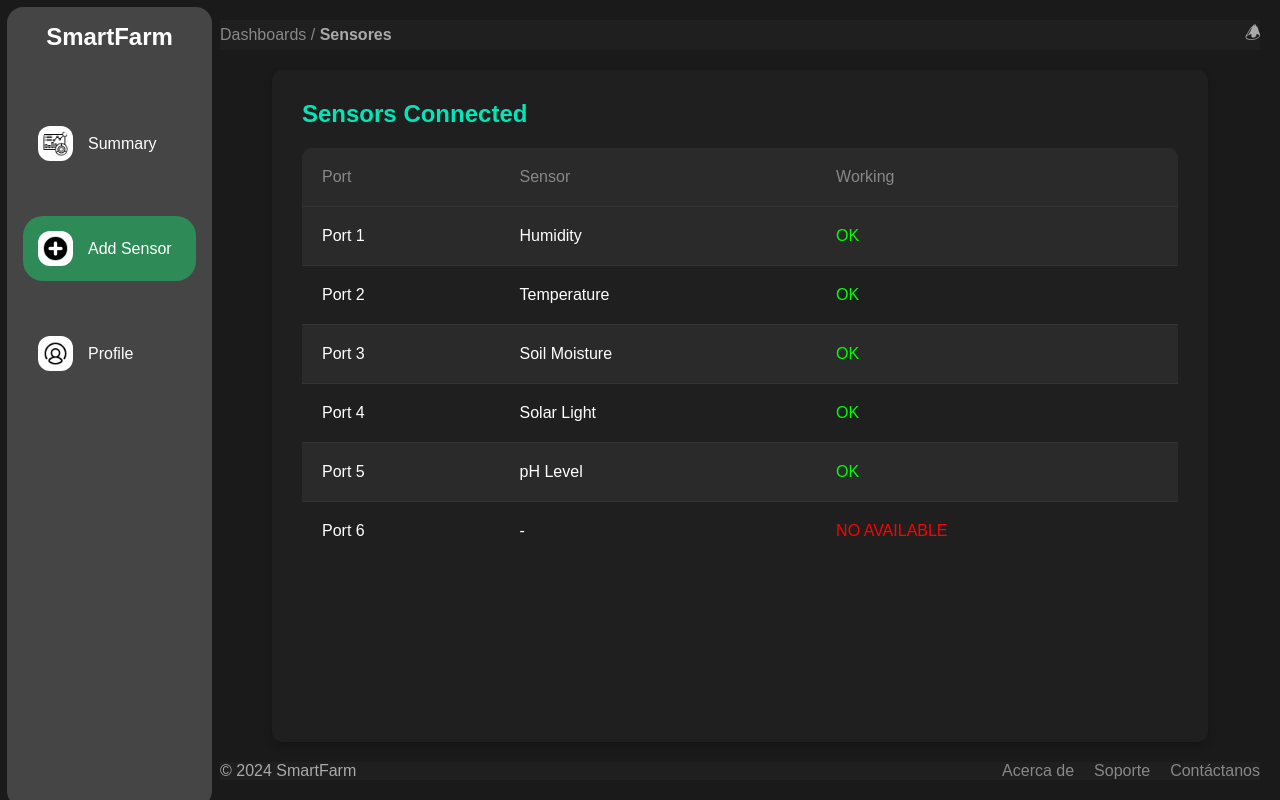
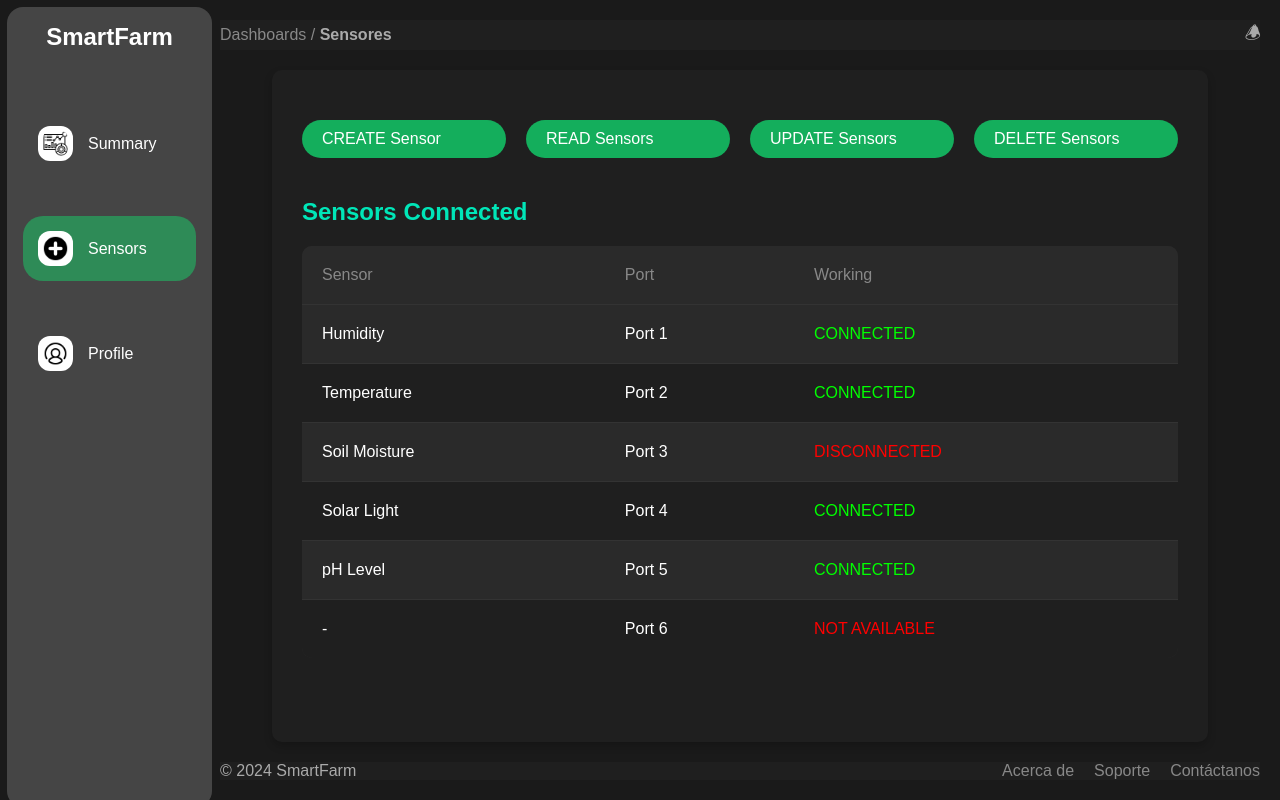
Before and after one commit to rodrivmac1/smartfarm, a React (Create React App) app: page /add-sensor in a window 1280 px wide. Built offline with nearby package versions, Linux system fonts and the light colour scheme.

Commit message:
Adición vistas CREATE, READ y UPDATE de Sensors

```diff
--- a/src/Sensor.css
+++ b/src/Sensor.css
@@ -70,3 +70,14 @@
   .sensor-table tr:nth-child(even) {
     background-color: #1f1f1f;
   }
+
+  .button-row {
+    display: flex;
+    justify-content: flex-start; /* Alinea los botones a la izquierda */
+    gap: 20px; /* Añade espacio entre los botones */
+    margin-bottom: 20px; /* Separación debajo de los botones */
+  }
+
+  .content-section {
+    margin-top: 20px;
+  }
--- a/src/Sensor.js
+++ b/src/Sensor.js
@@ -1,36 +1,74 @@
-import React from "react";
-import "./Sensor.css"; // Estilos generales
+import React, { useState } from "react";
+import "./Sensor.css";
+import "./Dashboard.css"; // Importamos el estilo de los botones desde Dashboard.css
 
 const Sensor = () => {
   // Datos de los sensores conectados
   const sensors = [
-    { port: "Port 1", sensor: "Humidity", status: "OK" },
-    { port: "Port 2", sensor: "Temperature", status: "OK" },
-    { port: "Port 3", sensor: "Soil Moisture", status: "OK" },
-    { port: "Port 4", sensor: "Solar Light", status: "OK" },
-    { port: "Port 5", sensor: "pH Level", status: "OK" },
-    { port: "Port 6", sensor: "-", status: "NO AVAILABLE" },
+    { port: "Port 1", sensor: "Humidity", status: "CONNECTED" },
+    { port: "Port 2", sensor: "Temperature", status: "CONNECTED" },
+    { port: "Port 3", sensor: "Soil Moisture", status: "DISCONNECTED" },
+    { port: "Port 4", sensor: "Solar Light", status: "CONNECTED" },
+    { port: "Port 5", sensor: "pH Level", status: "CONNECTED" },
+    { port: "Port 6", sensor: "-", status: "NOT AVAILABLE" },
   ];
 
+  // Tipos de sensores para la lista desplegable en la vista CREATE
+  const sensorTypes = ["Humidity", "Temperature", "Soil Moisture", "Solar Light", "pH Level"];
+
+  // Estado para controlar qué contenido se muestra al hacer clic en un botón
+  const [activeSection, setActiveSection] = useState('summary');
+
+  // Estado para almacenar los sensores seleccionados en CREATE
+  const [selectedSensors, setSelectedSensors] = useState({});
+
+  // Estado para almacenar los cambios de status en UPDATE
+  const [sensorStatuses, setSensorStatuses] = useState(
+    sensors.reduce((acc, sensor) => {
+      acc[sensor.port] = sensor.status;
+      return acc;
+    }, {})
+  );
+
+  // Manejar cambio en la lista desplegable en CREATE
+  const handleSensorChange = (port, sensorType) => {
+    setSelectedSensors({
+      ...selectedSensors,
+      [port]: sensorType,
+    });
+  };
+
+  // Manejar cambio de estado en UPDATE
+  const handleStatusChange = (port, status) => {
+    setSensorStatuses({
+      ...sensorStatuses,
+      [port]: status,
+    });
+  };
+
+  // Renderiza las diferentes secciones CREATE, UPDATE y READ
+  const renderContent = () => {
+    switch (activeSection) {
+      case 'summary':
         return (
-    <div className="sensor-content">
+          <div>
             <h2 className="sensor-title">Sensors Connected</h2>
             <table className="sensor-table">
               <thead>
                 <tr>
+                  <th>Sensor</th>
                   <th>Port</th>
-            <th>Sensor</th>
                   <th>Working</th>
                 </tr>
               </thead>
               <tbody>
                 {sensors.map((sensor, index) => (
                   <tr key={index}>
+                    <td>{sensor.sensor}</td>
                     <td>{sensor.port}</td>
-              <td>{sensor.sensor}</td>
                     <td
                       className={
-                  sensor.status === "OK"
+                        sensor.status === "CONNECTED"
                           ? "status-ok"
                           : "status-not-available"
                       }
@@ -43,6 +81,130 @@ const Sensor = () => {
             </table>
           </div>
         );
+      case 'create':
+        const availablePorts = sensors.filter(sensor => sensor.sensor === "-");
+        return (
+          <div>
+            <h2 className="sensor-title">Assign Sensor to Available Ports</h2>
+            <table className="sensor-table">
+              <thead>
+                <tr>
+                  <th>Port</th>
+                  <th>Sensor Type</th>
+                </tr>
+              </thead>
+              <tbody>
+                {availablePorts.map((sensor, index) => (
+                  <tr key={index}>
+                    <td>{sensor.port}</td>
+                    <td>
+                      <select
+                        onChange={(e) => handleSensorChange(sensor.port, e.target.value)}
+                        value={selectedSensors[sensor.port] || ""}
+                      >
+                        <option value="" disabled>Select Sensor</option>
+                        {sensorTypes.map((type, idx) => (
+                          <option key={idx} value={type}>
+                            {type}
+                          </option>
+                        ))}
+                      </select>
+                    </td>
+                  </tr>
+                ))}
+              </tbody>
+            </table>
+            {/* Botón para guardar los cambios */}
+            <button className="save-button" onClick={() => console.log('Selected Sensors:', selectedSensors)}>
+              Save Changes
+            </button>
+          </div>
+        );
+      case 'update':
+        return (
+          <div>
+            <h2 className="sensor-title">Update Sensor Status</h2>
+            <table className="sensor-table">
+              <thead>
+                <tr>
+                  <th>Sensor</th>
+                  <th>Port</th>
+                  <th>Status</th>
+                </tr>
+              </thead>
+              <tbody>
+                {sensors.map((sensor, index) => (
+                  <tr key={index}>
+                    <td>{sensor.sensor}</td>
+                    <td>{sensor.port}</td>
+                    <td>
+                      {sensor.status === "NOT AVAILABLE" ? (
+                        sensor.status
+                      ) : (
+                        <select
+                          value={sensorStatuses[sensor.port]}
+                          onChange={(e) =>
+                            handleStatusChange(sensor.port, e.target.value)
+                          }
+                        >
+                          <option value="CONNECTED">CONNECTED</option>
+                          <option value="DISCONNECTED">DISCONNECTED</option>
+                        </select>
+                      )}
+                    </td>
+                  </tr>
+                ))}
+              </tbody>
+            </table>
+            {/* Botón para guardar los cambios */}
+            <button
+              className="save-button"
+              onClick={() => console.log("Updated Sensor Statuses:", sensorStatuses)}
+            >
+              Save Changes
+            </button>
+          </div>
+        );
+      default:
+        return null;
+    }
+  };
+
+  return (
+    <div className="sensor-content">
+      <div className="button-row">
+        <button
+          className={`create-btn ${activeSection === 'create' ? 'active' : ''}`}
+          onClick={() => setActiveSection('create')}
+        >
+          <div className="button-content">CREATE Sensor</div>
+        </button>
+
+        <button
+          className={`summary-btn ${activeSection === 'summary' ? 'active' : ''}`}
+          onClick={() => setActiveSection('summary')}
+        >
+          <div className="button-content">READ Sensors</div>
+        </button>
+
+        <button
+          className={`update-btn ${activeSection === 'update' ? 'active' : ''}`}
+          onClick={() => setActiveSection('update')}
+        >
+          <div className="button-content">UPDATE Sensors</div>
+        </button>
+
+        <button
+          className={`delete-btn ${activeSection === 'delete' ? 'active' : ''}`}
+          onClick={() => setActiveSection('delete')}
+        >
+          <div className="button-content">DELETE Sensors</div>
+        </button>
+      </div>
+
+      <div className="content-section">{renderContent()}</div>
+    </div>
+  );
 };
 
 export default Sensor;
--- a/src/layout.js
+++ b/src/layout.js
@@ -38,7 +38,7 @@ const Layout = () => {
         >
           <div className="button-content">
             <img src={boton} alt="Add Sensor" className="icon" />
-            Add Sensor
+            Sensors
           </div>
         </button>
 
```
Lines whose indentation alone changed are shown as unchanged.
